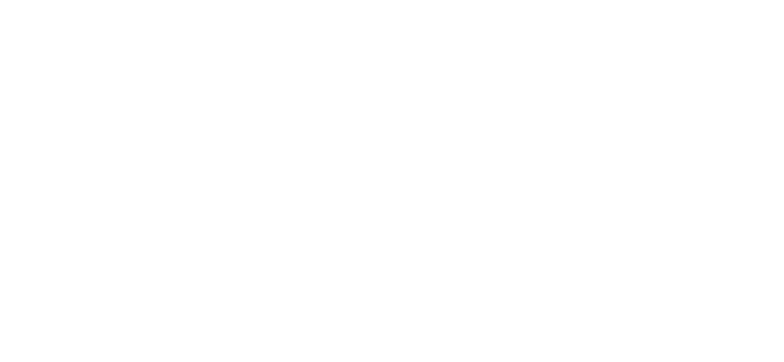
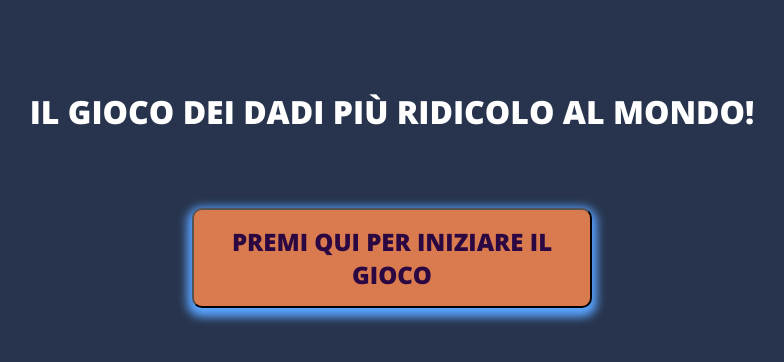
Before and after one commit to Vittoriocorradi/js-mail-dadi, a plain HTML site: page dadi/index.html in a window 1280 px wide. Shown: the whole page, without its empty margins (248-1032 px from the left). Drawn offline with nearby package versions, Linux system fonts and the light colour scheme.

Commit message:
Dadi aggiunto css e bottone per iniziare il gioco

```diff
--- /dev/null
+++ b/dadi/css/style.css
@@ -0,0 +1,71 @@
+/*
+--------
+RESET
+--------
+*/
+
+* {
+    margin: 0;
+    padding: 0;
+    box-sizing: border-box;
+}
+
+/*
+--------
+TYPO
+--------
+*/
+
+body {
+    font-family: 'Open Sans', sans-serif;
+}
+
+main .container h1,
+main .container .btn {
+    text-transform: uppercase;
+}
+
+main .container h1 {
+    color: #fff;
+}
+
+/*
+--------
+BODY
+--------
+*/
+
+body {
+    height: 100vh;
+    background-color: #28344d;
+}
+
+/*
+--------
+MAIN
+--------
+*/
+
+main {
+    padding-top: 5.625rem;
+}
+
+main .container {
+    max-width: 71.25rem;
+    margin: auto;
+    text-align: center;
+}
+
+main .container .btn {
+    height: 6.25rem;
+    width: 25rem;
+    font-family: inherit;
+    font-size: 1.5em;
+    font-weight: 800;
+    background-color: #d97b4f;
+    margin-top: 4.6875rem;
+    border-radius: .625rem;
+    box-shadow: 0 4px 10px 5px #5aa4ff;
+    color: #2b0842;
+    cursor: pointer;
+}
--- a/dadi/index.html
+++ b/dadi/index.html
@@ -4,9 +4,29 @@
     <meta charset="UTF-8">
     <meta http-equiv="X-UA-Compatible" content="IE=edge">
     <meta name="viewport" content="width=device-width, initial-scale=1.0">
+    <!-- Font -->
+    <link rel="preconnect" href="https://fonts.googleapis.com">
+    <link rel="preconnect" href="https://fonts.gstatic.com" crossorigin>
+    <link href="https://fonts.googleapis.com/css2?family=Open+Sans:wght@400;800&display=swap" rel="stylesheet">
+    <!-- /Font -->
     <title>JavaScript Dadi</title>
+
+    <!-- Style -->
+    <link rel="stylesheet" href="css/style.css">
+    <!-- /Style -->
+
 </head>
 <body>
+    <!-- Main -->
+    <main>
+        <div class="container">
+            <h1>Il gioco dei dadi più ridicolo al mondo!</h1>
+            <div>
+                <button type="button" id="start-game" class="btn">premi qui per iniziare il gioco</button>
+            </div>
+        </div>
+    </main>
+    <!-- /Main -->
     <script src="js/main.js"></script>
 </body>
 </html>
--- a/dadi/js/main.js
+++ b/dadi/js/main.js
@@ -1,5 +1,9 @@
 'use strict';
 
+const startGameBtn = document.getElementById('start-game');
+
+startGameBtn.addEventListener('click',
+function() {
     // Variabili numeri casuali e rispettivi console.log
     const playerNumber = Math.floor(Math.random() * 6 + 1);
     console.log(`Numero del giocatore = ${playerNumber}`);
@@ -21,3 +25,5 @@ if (playerNumber > computerNumber) {
         alert(`Ad entrambi è uscito un ${playerNumber}, abbiamo un pareggio!`);
         console.log('Il giocatore e il computer hanno pareggiato')
     }
+}
+)
```
Lines whose indentation alone changed are shown as unchanged.
